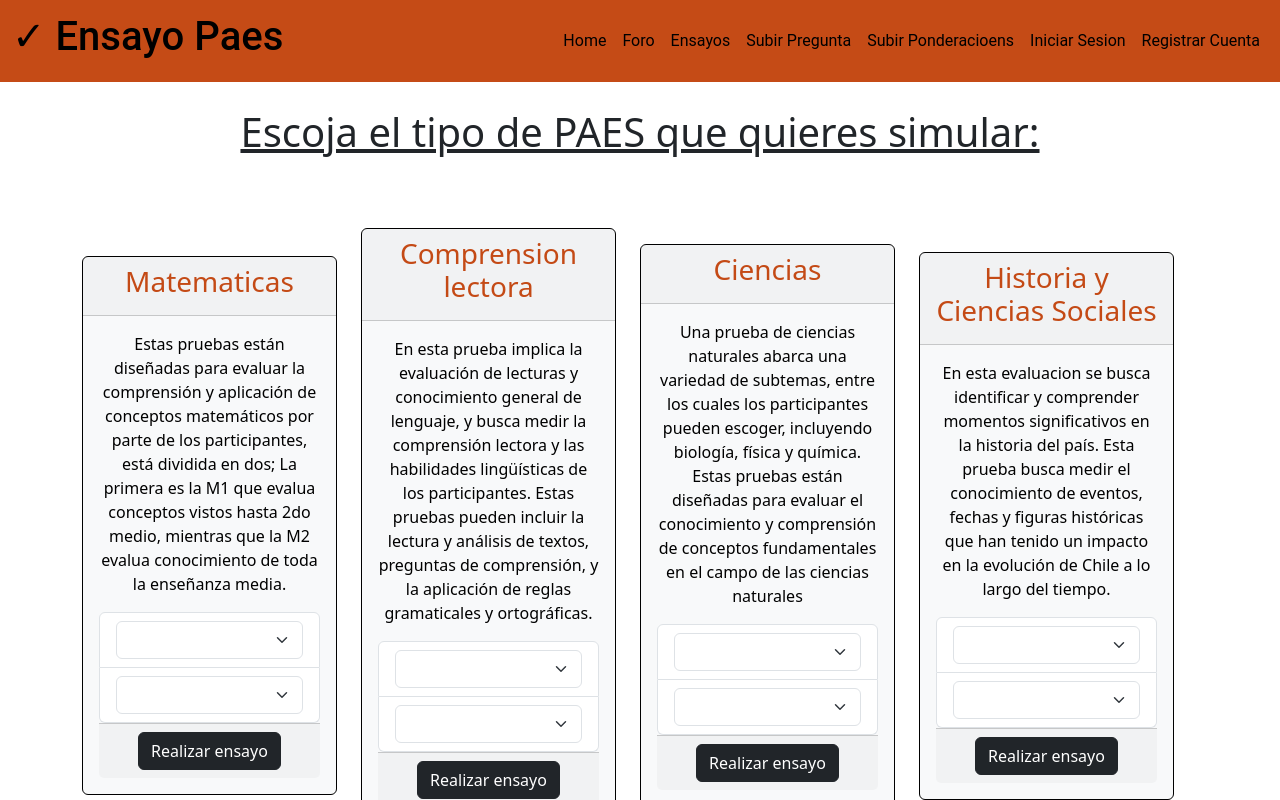
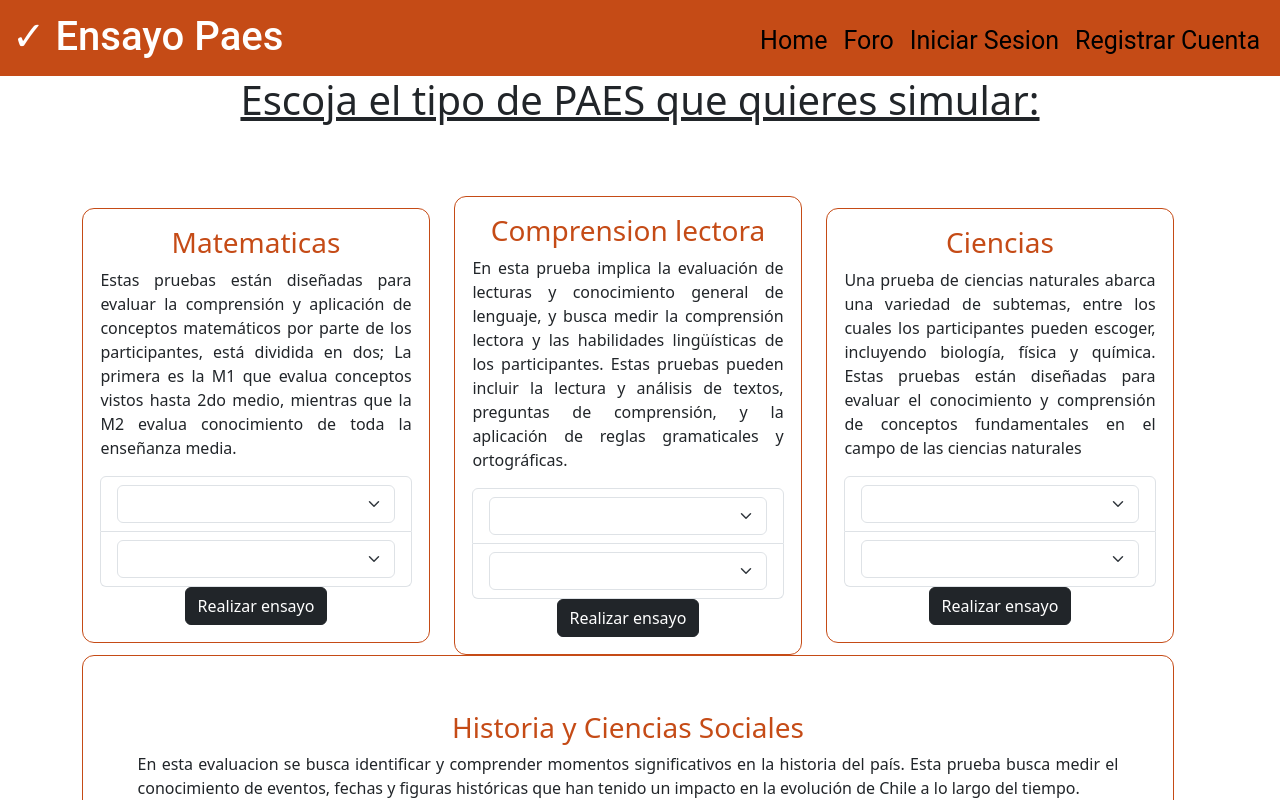
Before and after one commit to AllanVallejos/Paes, a Nuxt app in the folder front/: page /ensayo in a window 1280 px wide. Shown: the top 800 px of the page. Built offline with nearby package versions, Linux system fonts and the light colour scheme.

Commit message:
Se icieron cambios al header y vistas varias

```diff
--- a/front/components/headerr.vue
+++ b/front/components/headerr.vue
@@ -1,86 +1,104 @@
-import { ServerPlaceholder, NuxtLink } from '../.nuxt/components';
+<template>
 
-<template>
     <header>
 
         <nav class="navbar navbar-expand-lg">
 
-            <div class="container-fluid" style="color">
+            <div class="container-fluid">
 
                 <a class="navbar-brand">
+
                     <h1>✓ Ensayo Paes</h1>
+
                 </a>
 
-                <div>
-
+                <div style="z-index: 1000;">
                     <ul class="navbar-nav me-auto -mb-2 mb-lg-0">
 
                         <li class="nav-item">
-                            <NuxtLink class="nav-link active" to="/">Home</NuxtLink>
+                            <NuxtLink class="nav-link active" to="/" >Home</NuxtLink>
                         </li>
 
                         <li class="nav-item">
                             <NuxtLink class="nav-link active" to="/foro">Foro</NuxtLink>
                         </li>
 
-                        <li class="nav-item">
+                        <li v-if="todoTienda.usuario == null" class="nav-item">
+                            <NuxtLink class="nav-link active" to="/login">Iniciar Sesion</NuxtLink>
+                        </li>
+
+                        <li v-if="todoTienda.usuario == null" class="nav-item">
+                            <NuxtLink class="nav-link active" to="/registrocuenta">Registrar Cuenta</NuxtLink>
+                        </li>
+
+                        <li v-if="todoTienda.usuario != null && todoTienda.usuario.tipoUsuario != 'USUARIO'"
+                            class="nav-item">
+                            <NuxtLink class="nav-link active" to="/subirPreguntas">Subir Pregunta</NuxtLink>
+                        </li>
+
+                        <li v-if="todoTienda.usuario != null && todoTienda.usuario.tipoUsuario != 'USUARIO'"
+                            class="nav-item">
+                            <NuxtLink class="nav-link active" to="/subirPuntaje">Subir puntaje</NuxtLink>
+                        </li>
+
+                        <li v-if="todoTienda.usuario != null && todoTienda.usuario.tipoUsuario != 'USUARIO'"
+                            class="nav-item">
+                            <NuxtLink class="nav-link active" to="/registroPonderaciones">Registrar ponderacion</NuxtLink>
+                        </li>
+
+                        <li v-if="todoTienda.usuario != null && todoTienda.usuario.tipoUsuario == 'USUARIO'"
+                            class="nav-item">
                             <NuxtLink class="nav-link active" to="/ensayo">Ensayos</NuxtLink>
                         </li>
 
-
-
-                        <li v-if="todoTienda.usuario == null || todoTienda.usuario.tipoUsuario != 'USUARIO' " class="nav-item">
-                            <NuxtLink class="nav-link active" to="/subirPreguntas">Subir Pregunta</NuxtLink>
-                        </li>
-                        <li v-if="todoTienda.usuario == null || todoTienda.usuario.tipoUsuario != 'USUARIO' "  class="nav-item">
-                            <NuxtLink class="nav-link active" to="/registroPonderaciones">Subir Ponderacioens</NuxtLink>
+                        <li v-if="todoTienda.usuario != null && todoTienda.usuario.tipoUsuario == 'USUARIO'"
+                            class="nav-item">
+                            <NuxtLink class="nav-link active" to="/retomarEnsayo">Retomar Ensayo</NuxtLink>
                         </li>
 
-                        <li class="nav-item">
-                            <NuxtLink class="nav-link active" to="/login">Iniciar Sesion</NuxtLink>
+                        <li v-if="todoTienda.usuario != null && todoTienda.usuario.tipoUsuario == 'USUARIO'"
+                            class="nav-item dropdown">
+
+                            <a class="nav-link dropdown-toggle" role="button" data-bs-toggle="dropdown"
+                                aria-expanded="false">Mi Cuenta</a>
+
+                            <ul class="dropdown-menu">
+
+                                <li>
+                                    <NuxtLink class="dropdown-item" to="/actualizarPerfil">Editar Cuenta</NuxtLink>
+                                </li>
+
+                            </ul>
+
                         </li>
-                        <li class="nav-item">
-                            <NuxtLink class="nav-link active" to="/registrocuenta">Registrar Cuenta</NuxtLink>
-                        </li>
-
-
                     </ul>
-
                 </div>
-
             </div>
-
         </nav>
-
     </header>
 </template>
-
 
 <script>
 
 import { tienda } from '~/store/store';
-const user = ref(true)
 
 export default {
 
     data() {
-
         return {
 
-            todoTienda: tienda(),
+            todoTienda: tienda()
 
-        };
+        }
+
     }
 
-};
-
-
-
+}
 
 
 </script>
 
-<style>
+<style scoped>
 nav {
     font-family: 'Roboto', sans-serif;
     position: fixed;
@@ -97,7 +115,7 @@ nav {
 
 .nav-link {
     color: #fff;
-    font-size: 18px;
+    font-size: 25px;
     transition: color 0.3s, transform 0.3s;
 }
 
--- a/front/layouts/default.vue
+++ b/front/layouts/default.vue
@@ -2,13 +2,21 @@ import { NavbarHeaderBasico } from '../.nuxt/components';
 <template>
     <div>
         <v-app>
+            <div style="display: flex; flex-direction: column;">
+
                 <headerr />
 
-            <div style="min-height: 50vh; position: relative; margin-bottom: 50px;">
+                <div style="margin-top: 50px;">
 
                     <slot />
+
                 </div>
+
+
+
                 <footerr />
+            </div>
+
         </v-app>
     </div>
 </template>
@@ -17,19 +25,19 @@ import { NavbarHeaderBasico } from '../.nuxt/components';
 
 
 useHead({
-    link:[
+    link: [
         {
-            rel:"stylesheet",
-            href:"https://cdn.jsdelivr.net/npm/bootstrap@5.3.2/dist/css/bootstrap.min.css",
-            integrity:"sha384-T3c6CoIi6uLrA9TneNEoa7RxnatzjcDSCmG1MXxSR1GAsXEV/Dwwykc2MPK8M2HN",
-            crossorigin:"anonymous",
+            rel: "stylesheet",
+            href: "https://cdn.jsdelivr.net/npm/bootstrap@5.3.2/dist/css/bootstrap.min.css",
+            integrity: "sha384-T3c6CoIi6uLrA9TneNEoa7RxnatzjcDSCmG1MXxSR1GAsXEV/Dwwykc2MPK8M2HN",
+            crossorigin: "anonymous",
         },
     ],
-        script:[
+    script: [
         {
-                src:"	https://cdn.jsdelivr.net/npm/bootstrap@5.3.2/dist/js/bootstrap.bundle.min.js",
-            },{
-                src:"https://cdn.jsdelivr.net/npm/popper.js@1.14.3/dist/umd/popper.min.js",integrity:"sha384-ZMP7rVo3mIykV+2+9J3UJ46jBk0WLaUAdn689aCwoqbBJiSnjAK/l8WvCWPIPm49",crossorigin:"anonymous"
+            src: "	https://cdn.jsdelivr.net/npm/bootstrap@5.3.2/dist/js/bootstrap.bundle.min.js",
+        }, {
+            src: "https://cdn.jsdelivr.net/npm/popper.js@1.14.3/dist/umd/popper.min.js", integrity: "sha384-ZMP7rVo3mIykV+2+9J3UJ46jBk0WLaUAdn689aCwoqbBJiSnjAK/l8WvCWPIPm49", crossorigin: "anonymous"
         }
     ],
 });
@@ -37,8 +45,9 @@ import { NavbarHeaderBasico } from '../.nuxt/components';
 
 <style>
 body {
+    position: relative;
     font-family: 'roboto', sans-serif;
     background-color: #f5f5f5;
+
 }
-
 </style>
--- a/front/pages/ensayo.vue
+++ b/front/pages/ensayo.vue
@@ -7,11 +7,11 @@
 
             <div class="container text-center">
 
-                <div class="row align-items-center" style="width: 100%;">
+                <div class="row align-items-center" style="width: 100%; height: 100%;">
 
                     <div class="col">
 
-                        <div class="card text-bg-light mb-4" style="min-width: 100%; height: 70%; border: 1px solid #000;">
+                        <div class="carta">
 
                             <div class="card-header" style="color: #c03a00e9;">
                                 <h3>Matematicas</h3>
@@ -68,7 +68,7 @@
 
                     <div class="col">
 
-                        <div class="card text-bg-light mb-4" style="min-width: 100%; height: 70%; border: 1px solid #000;">
+                        <div class="carta">
 
                             <div class="card-header" style="color: #c03a00e9;">
                                 <h3>Comprension lectora</h3>
@@ -118,7 +118,8 @@
 
                     <div class="col">
 
-                        <div class="card text-bg-light mb-4" style="min-width: 100%; height: 70%; border: 1px solid #000;">
+                        <div class="carta">
+
 
                             <div class="card-header" style="color: #c03a00e9;">
                                 <h3>Ciencias</h3>
@@ -173,7 +174,8 @@
 
                     <div class="col">
 
-                        <div class="card text-bg-light mb-4" style="min-width: 100%; height: 70%; border: 1px solid #000;">
+                        <div class="carta">
+
 
                             <div class="card-header" style="color: #c03a00e9;">
                                 <h3>Historia y Ciencias Sociales</h3>
@@ -181,7 +183,7 @@
 
                             <div class="card-body">
 
-                                <p class="card-text">En esta evaluacion se busca identificar y comprender momentos
+                                <p>En esta evaluacion se busca identificar y comprender momentos
                                     significativos en la historia del país. Esta prueba busca medir el conocimiento de
                                     eventos,
                                     fechas y figuras históricas que han tenido un impacto en la evolución de Chile a lo
@@ -321,4 +323,33 @@ export default {
     }
 };
 
-</script>../store
+</script>
+
+<style scoped>
+
+.carta{
+
+    border: 0.5px solid #c03a00e9;
+    border-radius: 12px;
+    padding: 5%;
+
+    min-height: 70%;
+    max-height: 90%;
+
+    min-width: 300px;
+
+}
+
+
+.carta p{
+
+    text-align: justify;
+}
+
+.carta h3{
+
+    text-align: center;
+}
+
+
+</style>
--- a/front/pages/homeUsuario.vue
+++ /dev/null
@@ -1,70 +0,0 @@
-<template>
-    <header>
-      <nav class="navbar navbar-expand-lg">
-        <div class="container-fluid">
-          <a class="navbar-brand"><h1>✓ Ensayo Paes</h1></a>
-          <div>
-            <ul class="navbar-nav me-auto -mb-2 mb-lg-0">
-              <li class="nav-item">
-                <NuxtLink class="nav-link active" to="/homeUsuario">Home</NuxtLink>
-              </li>
-              <li class="nav-item">
-                <NuxtLink class="nav-link active" to="/foro">Foro</NuxtLink>
-              </li>
-              <li class="nav-item">
-                <NuxtLink class="nav-link active" to="/ensayo">Ensayos</NuxtLink>
-              </li>
-              <li class="nav-item">
-                <NuxtLink class="nav-link active" to="/retomarEnsayo">Retomar Ensayo</NuxtLink>
-              </li>
-              <li class="nav-item dropdown">
-                <a class="nav-link dropdown-toggle" role="button" data-bs-toggle="dropdown" aria-expanded="false">Mi Cuenta</a>
-                <ul class="dropdown-menu">
-                  <li><NuxtLink class="dropdown-item" to="/actualizarPerfil">Editar Cuenta</NuxtLink></li>
-                </ul>
-              </li>
-            </ul>
-          </div>
-        </div>
-      </nav>
-    </header>
-  </template>
-
-  <script setup lang="ts">
-  const user = ref(true);
-  </script>
-
-  <style scoped>
-  nav {
-    font-family: 'Roboto', sans-serif;
-    position: fixed;
-    top: 0;
-    width: 100%;
-    background-color: #c03a00e9;
-
-  }
-
-  .navbar-brand {
-    color: #fff;
-    margin-right: 20px;
-  }
-
-  .nav-link {
-    color: #fff;
-    font-size: 25px;
-    transition: color 0.3s, transform 0.3s;
-  }
-
-  .nav-link:hover {
-    color: #ffffff;
-    transform: scale(1.1);
-  }
-
-  .dropdown-item {
-    color: #333;
-  }
-
-  .dropdown-item:hover {
-    color: #000;
-  }
-  </style>
--- a/front/pages/login.vue
+++ b/front/pages/login.vue
@@ -76,7 +76,7 @@
                         text: '',
                     }
                     )
-                    this.$router.push({ path: "/homeUsuario" }); //redireccion usuario
+                    this.$router.push({ path: "/" }); //redireccion usuario
 
                 }
                 else{
--- a/front/pages/registroPonderaciones.vue
+++ b/front/pages/registroPonderaciones.vue
@@ -147,8 +147,6 @@
           "ciencias":this.ciencias,
           "historia":this.historia,
 
-
-
         }
       )
 
--- a/front/pages/subirPuntaje.vue
+++ b/front/pages/subirPuntaje.vue
@@ -46,6 +46,7 @@ import API from '@/api';
 export default {
 
     data() {
+
         return {
             seleccionarUniversidad: "", // Para almacenar la categoría seleccionada
             seleccionarCarrera: "", // Texto de la pregunta
@@ -53,18 +54,33 @@ export default {
             confirmationMessage: "", // Mensaje de confirmación
         };
     },
+
     methods: {
 
         publicarPuntajeCorte() {
+
+            const numCorte = parseFloat(this.corte);
+
+            if (!isNaN(numCorte) && numCorte >= 0 && numCorte <= 1000) {
+
                 Swal.fire({
                     icon: 'success',
                     title: 'Puntaje subido con éxito',
                     text: '',
-            })
-            this.crearPuntajeCorte()
+                });
+
+                this.crearPuntajeCorte();
                 this.$router.push({ path: "/subirPuntaje" });
+
+            } else {
+
+                Swal.fire({
+                    icon: 'error',
+                    title: 'Error en el puntaje',
+                    text: 'El puntaje debe ser un número entre 0 y 1000.',
+                });
+            }
         },
-
 
         async crearPuntajeCorte() {
             const respuesta = await API.addPuntajeCorte(
```
Lines whose indentation alone changed are shown as unchanged.
